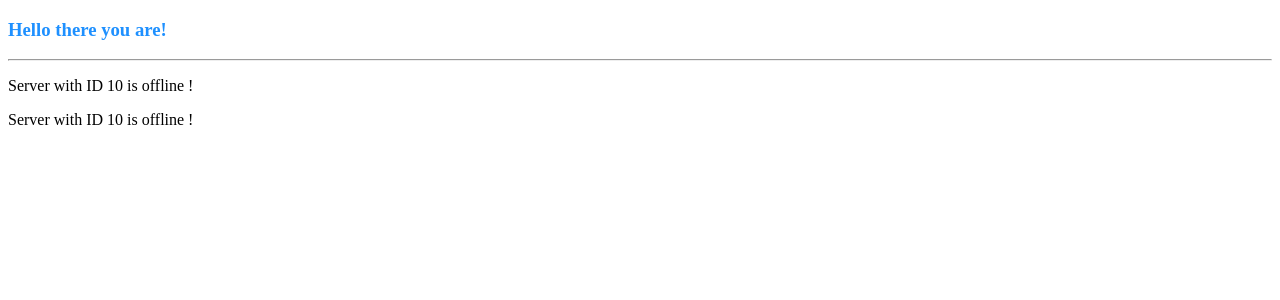
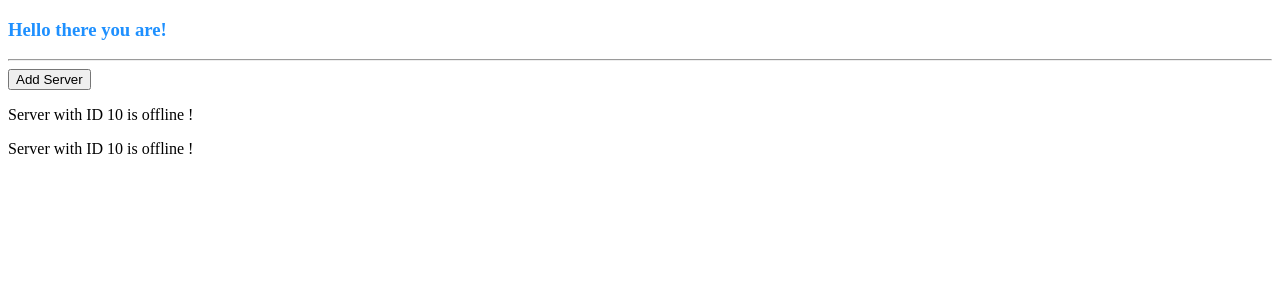
Before and after one commit to MarcosDaNight/Angular-Complete-Guide, an Angular app in the folder my-first-app/: page / in a window 1280 px wide. Shown: the top 300 px of the page. Built offline with nearby package versions, Linux system fonts and the light colour scheme.

Commit message:
Property Biding

```diff
--- a/my-first-app/src/app/servers/servers.component.html
+++ b/my-first-app/src/app/servers/servers.component.html
@@ -1,2 +1,6 @@
+
+<button
+   class="btn btn-primary"
+   [disabled]="!allowNewServer">Add Server</button>
 <app-server></app-server>
 <app-server></app-server>
--- a/my-first-app/src/app/servers/servers.component.ts
+++ b/my-first-app/src/app/servers/servers.component.ts
@@ -7,7 +7,13 @@ import { Component, OnInit } from '@angular/core';
 })
 export class ServersComponent implements OnInit {
 
-  constructor() { }
+  allowNewServer = false;
+
+  constructor() {
+    setTimeout(() => {
+      this.allowNewServer = true;
+    }, 2000)
+  }
 
   ngOnInit(): void {
   }
```
